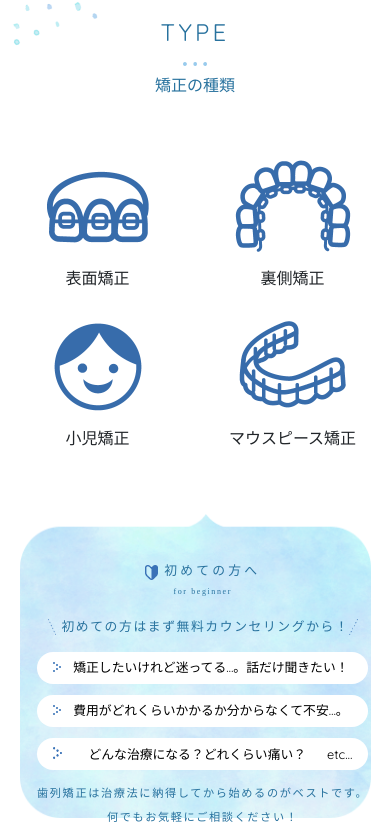
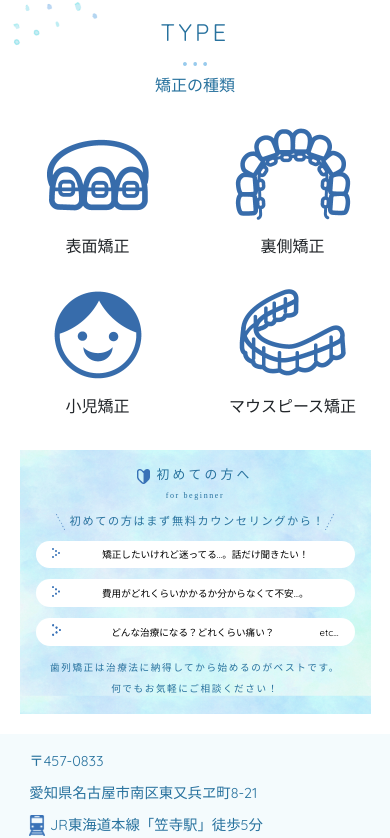
Before and after one commit to akiyama-prog/minami-dental-office, a Next.js app in the folder dental-site/: page / in a window 390 px wide. Shown: the part 2592-3430 px from the top of the page. Built offline with nearby package versions, Linux system fonts and the light colour scheme.

Commit message:
吹き出し部分のレスポンシブ修正

```diff
--- a/dental-site/src/pages/index.tsx
+++ b/dental-site/src/pages/index.tsx
@@ -156,9 +156,6 @@ export default function Home() {
             )}
           </div>
           <div className={styles.forBeginner}>
-            {isMobile && (
-              <img src="/bg_fukidashi_sp.png" alt="吹き出し" className={styles.bgFukidashi} />
-            )}
             <div className={styles.innerContent}>
               <div className={styles.contents}>
                 <p className={styles.title}><img src="ico_beginner.png" alt="初心者マーク" /> 初めての方へ<br />
--- a/dental-site/src/styles/Home.module.scss
+++ b/dental-site/src/styles/Home.module.scss
@@ -391,7 +391,6 @@
   .types{
     display: flex;
     justify-content: space-between;
-    margin: 3rem auto;
     img{
       height: auto;
       width: 140px;
@@ -399,7 +398,7 @@
   }
   @media screen and (min-width:769px){//PC
     .types{
-      display: flex;
+      margin: 3rem auto;
       justify-content: space-between;
       width: 58%;
       .typeItem, .typeItemLast{
@@ -413,6 +412,7 @@
   }
   @media screen and (max-width:768px){//SP
     .types{
+      margin: 1rem auto;
       flex-wrap: wrap;
       width: 100%;
       .typeItem{
@@ -420,25 +420,17 @@
       }
     }
   }
-
   .forBeginner{
     position: relative;
     margin: 0 auto;
-    .bgFukidashi{
-      width: 100%;
-    }
-
     .innerContent{
-      width: 1000px;
       margin: 0 auto;
-      background-image: url(/bg_fukidashi.png);
       background-size: 100%;
     }
     .contents{
-      position: absolute;
+      position: relative;
       color: $main-color;
       text-align: center;
-      top: 3rem;
       .title{
         margin-bottom: .5rem;
         font-family: "Hiragino Mincho Pro";
@@ -480,11 +472,13 @@
   @media screen and (min-width:769px){//PC
     .forBeginner{
       .innerContent{
+        width: 1000px;
         height: 490px;
+        background-image: url(/bg_fukidashi.png);
       }
       .contents{
-        position: relative;
         padding-top: 2rem;
+        top: 3rem;
         .title{
           font-size: 1.5rem;
           letter-spacing: .5rem;
@@ -510,11 +504,14 @@
   @media screen and (max-width:768px){//SP
     .forBeginner{
       width: 90%;
-      .bgFukidashi{
-        margin-bottom: 5%;
+      .innerContent{
+        width: 100%;
+        margin: 0 auto;
+        background-image: url(/bg-suisai.jpg);
+        background-size: 100%;
       }
       .contents{
-        left:5%;
+        padding: 1rem;
         .title{
           font-size: .8rem;
           letter-spacing: .2rem;
@@ -527,26 +524,27 @@
         }
         .counseling{
           letter-spacing: .1rem;
-          font-size: .8em;
-          margin-top: 1rem;
+          font-size: .7em;
+          margin: 0;
         }
         .worry{
           margin: .7rem auto;
           width: 100%;
           padding: .4rem 1rem;
           p{
-            font-size: .8rem;
+            font-size: .6rem;
           }
           img{
-            width: 50%;
+            width: 40%;
             height: auto;
           }
         }
       }
       .spAsk{
-          font-size: .7rem;
+          font-size: .6rem;
           letter-spacing: .1rem;
-          line-height: 1.5rem;
+          line-height: 1.3rem;
+          margin: 0;
       }
     }
   }
```
